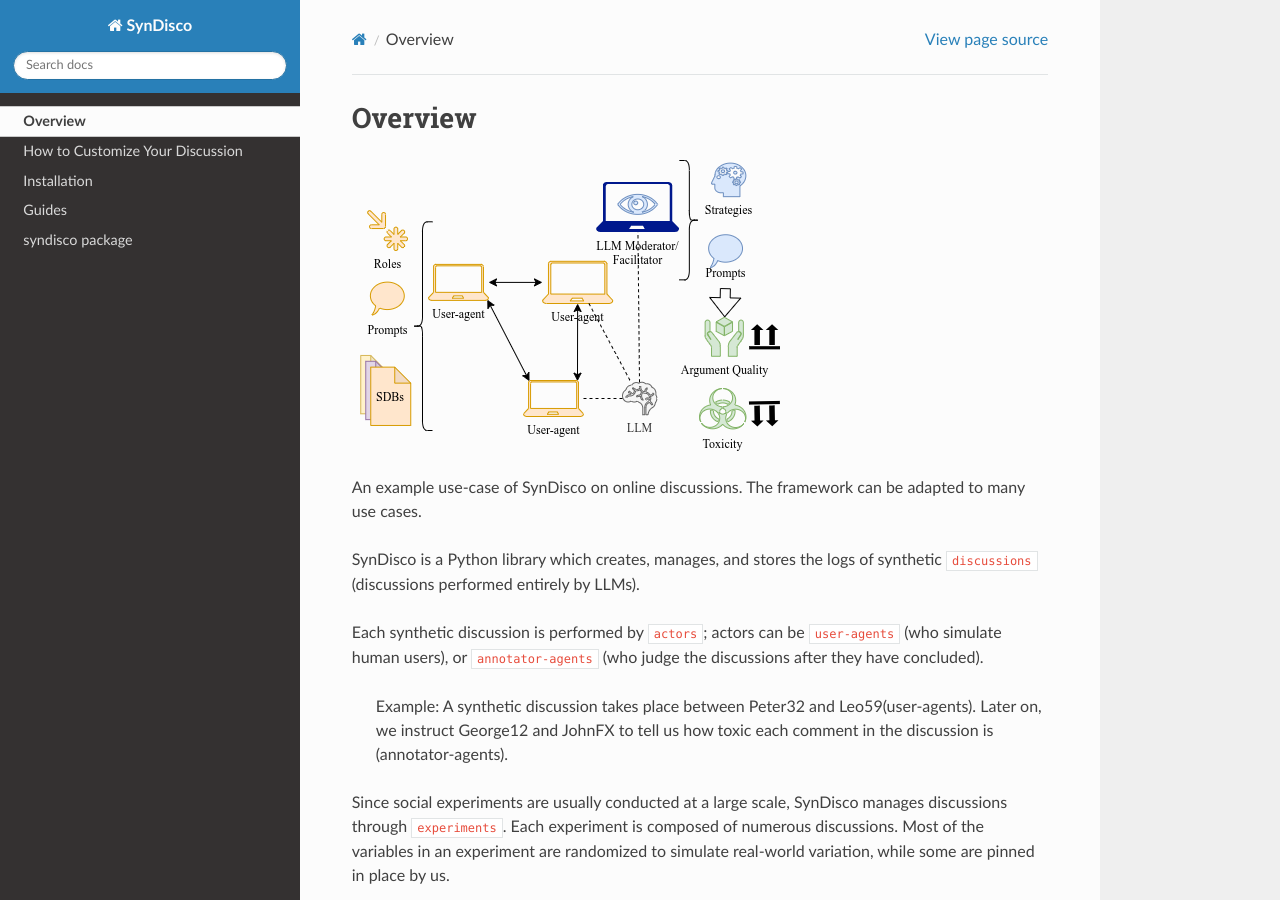
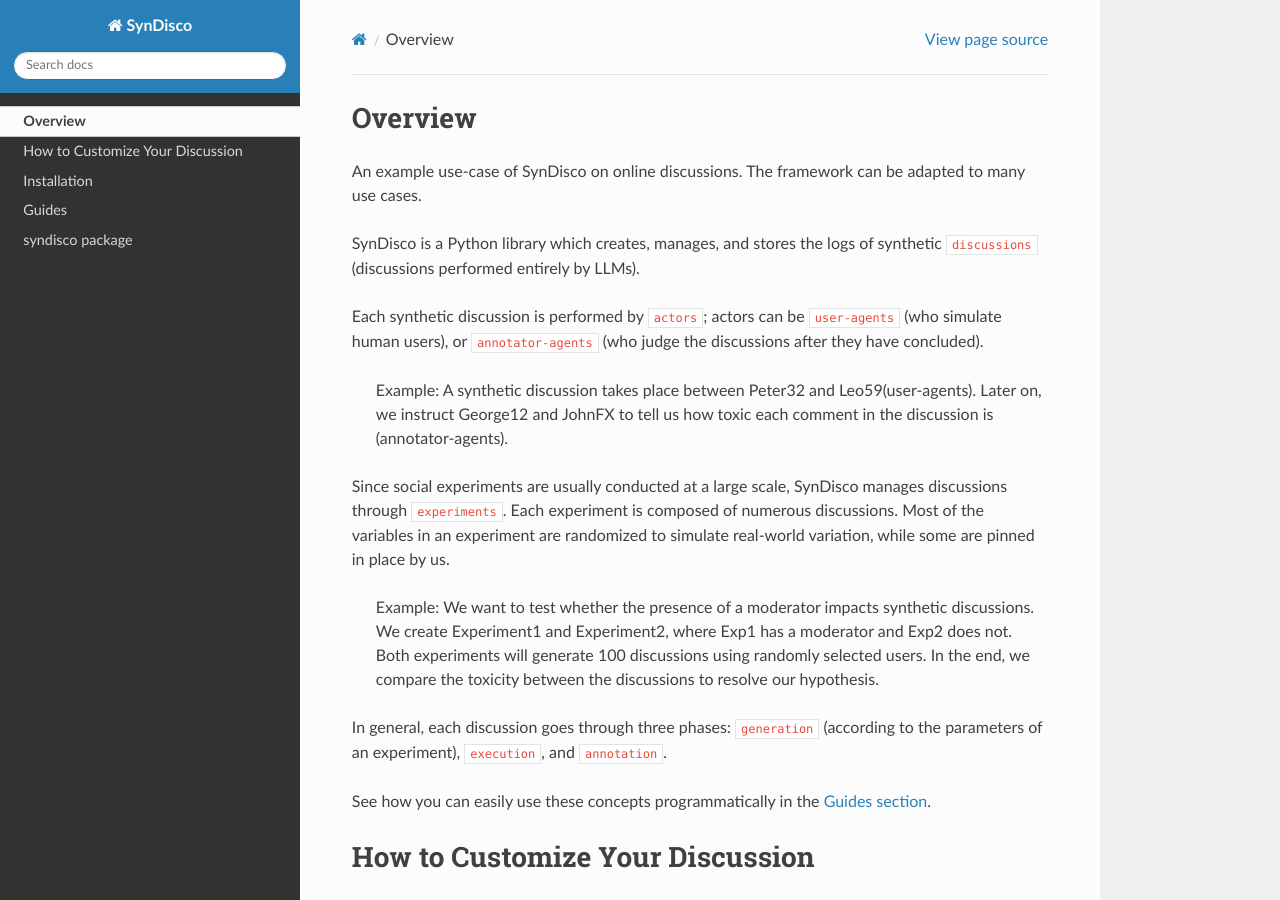
Before and after one commit to dimits-ts/syndisco, a Sphinx documentation site: the page built from docs/source/overview.rst, in a window 1280 px wide and 900 px high. Built offline with Sphinx 7.4.7 and the Read the Docs theme 3.1.0, drawn with Linux system fonts in a browser that asks for light colours.

Commit message:
remove deprecated image

```diff
--- a/docs/source/overview.rst
+++ b/docs/source/overview.rst
@@ -1,8 +1,5 @@
 Overview
 ========
-
-.. figure::  research_goal.png
-  :alt: diagram showing synthetic discussion
 
 An example use-case of SynDisco on online discussions. The framework can be adapted to many use cases.
 
```
Also changed, not shown: docs/source/research_goal.png (deleted).
